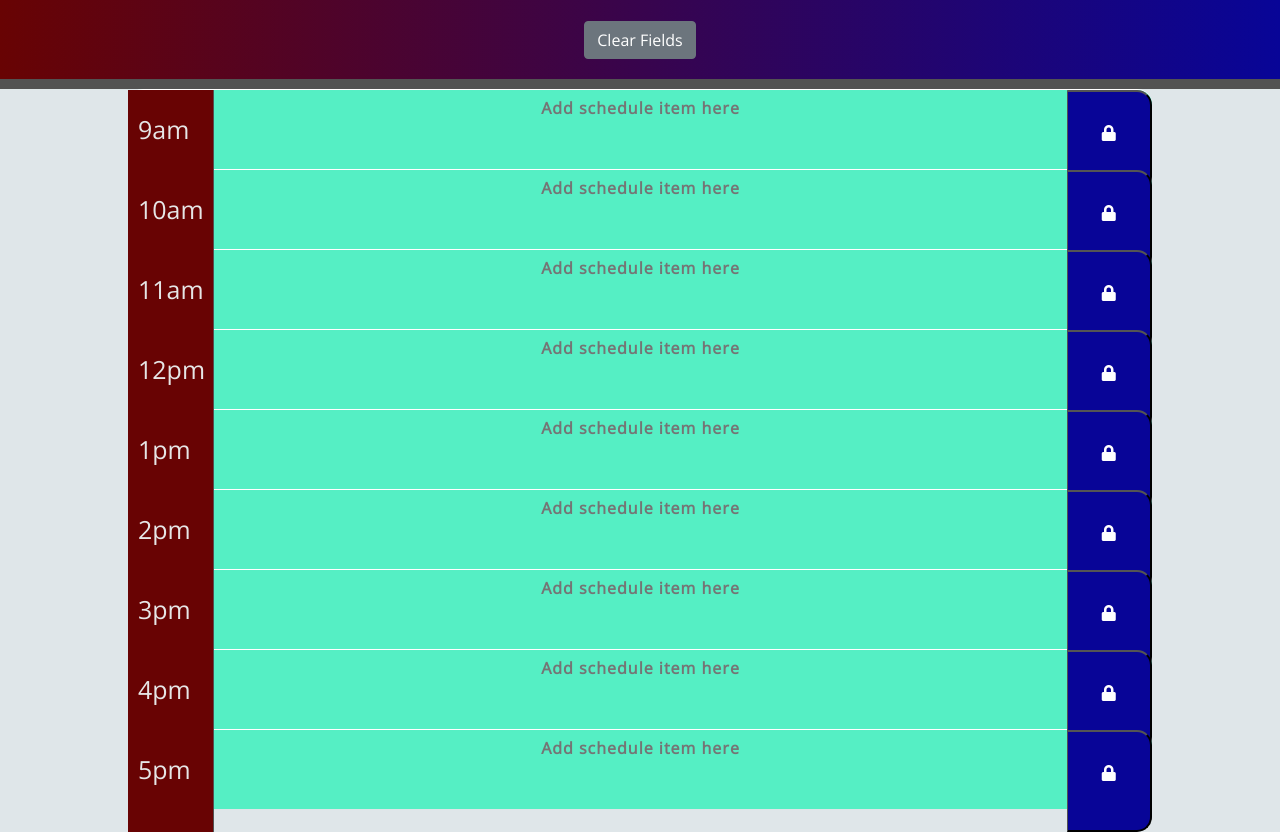
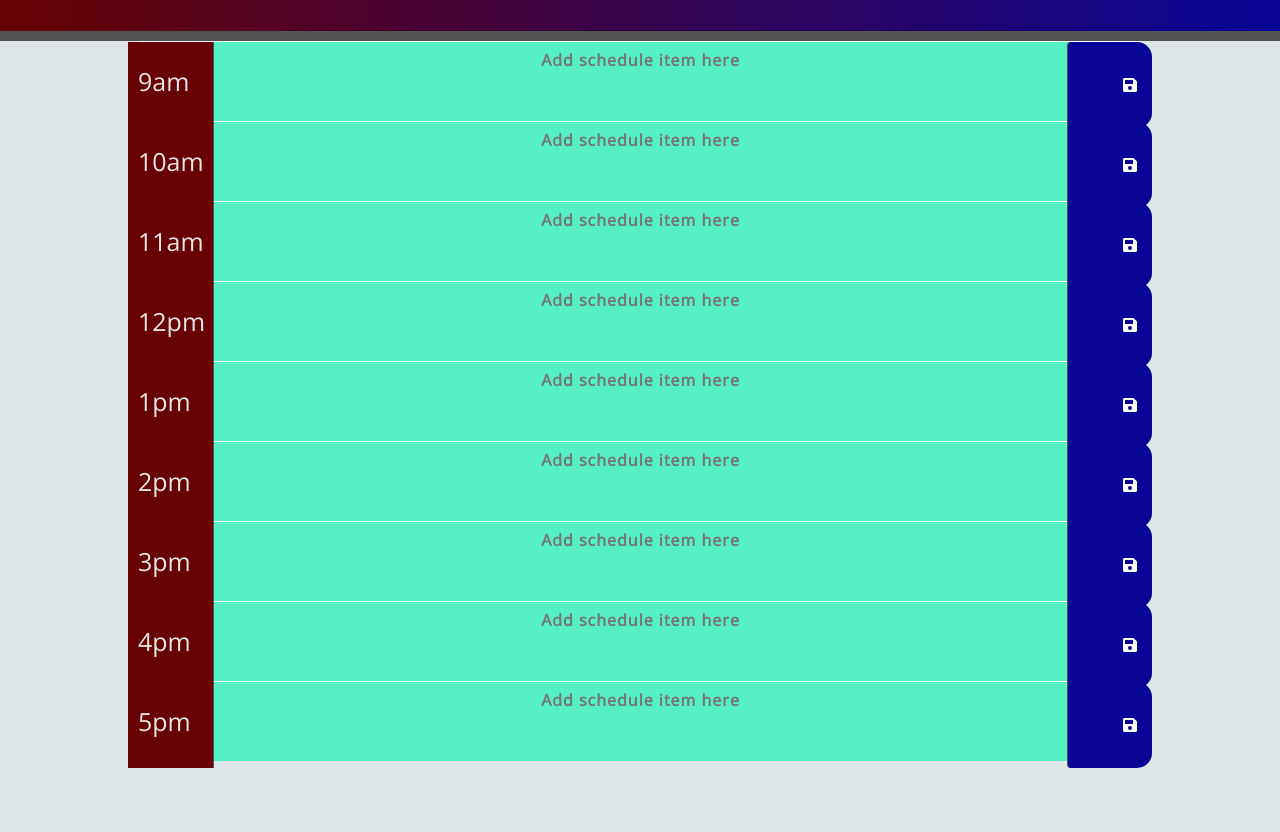
Before and after one commit to scheetzy/challenge--5, a plain HTML site: page index.html in a window 1280 px wide. Shown: the part 197-1029 px from the top of the page. After the commit the page ends 965 px from the top, so only its background shows below. Drawn offline with nearby package versions, Linux system fonts and the light colour scheme.

Commit message:
Update index.html

```diff
--- a/index.html
+++ b/index.html
@@ -25,111 +25,87 @@
 
   <body>
     <header class="jumbotron">
-      <h1 class="display-3">Work Day Scheduler</h1>
-      <p id="currentDay" class="lead display-4"></p>
-      <button id="clearFieldsBtn" type="button" class="btn btn-secondary" aria-label="clear fields button">
-        Clear Fields
-      </button>
+      <h1 align="center" class="display-3">Work Day Scheduler</h1>
+      <p align="center" id="currentDay" class="lead display-4"></p>
     </header>
 
     <div class="container">
       <div id="hour-09" class="row time-div">
         <div class="col-md-1 hour"><span id="9">9am</span></div>
         <textarea class="col-md-10 time-block description" placeholder="Add schedule item here"></textarea>
-        <button class="col-md-1 saveBtn" aria-label="save button 9am">
-          <i class="fas fa-lock">
-
-          </i>
+        <button class="btn saveBtn col-2 col-md-1" aria-label="save">
+          <i class="fas fa-save" aria-hidden="true"></i>
         </button>
       </div>
 
       <div id="hour-10" class="row time-div">
         <div class="col-md-1 hour"><span id="10">10am</span></div>
         <textarea class="col-md-10 time-block description" placeholder="Add schedule item here"></textarea>
-        <button class="col-md-1 saveBtn" aria-label="save button 10am">
-          <i class="fas fa-lock">
-
-          </i>
+        <button class="btn saveBtn col-2 col-md-1" aria-label="save">
+          <i class="fas fa-save" aria-hidden="true"></i>
         </button>
       </div>
 
       <div id="hour-11" class="row time-div">
         <div class="col-md-1 hour"><span id="11">11am</span></div>
         <textarea class="col-md-10 time-block description" placeholder="Add schedule item here"></textarea>
-        <button class="col-md-1 saveBtn" aria-label="save button 11am">
-          <i class="fas fa-lock">
-
-          </i>
+        <button class="btn saveBtn col-2 col-md-1" aria-label="save">
+          <i class="fas fa-save" aria-hidden="true"></i>
         </button>
       </div>
 
       <div id="hour-12" class="row time-div">
         <div class="col-md-1 hour"><span id="12">12pm</span></div>
         <textarea class="col-md-10 time-block description" placeholder="Add schedule item here"></textarea>
-        <button class="col-md-1 saveBtn" aria-label="save button 12pm">
-          <i class="fas fa-lock">
-
-          </i>
+        <button class="btn saveBtn col-2 col-md-1" aria-label="save">
+          <i class="fas fa-save" aria-hidden="true"></i>
         </button>
       </div>
 
       <div id="hour-13" class="row time-div">
         <div class="col-md-1 hour"><span id="13">1pm</span></div>
         <textarea class="col-md-10 time-block description" placeholder="Add schedule item here"></textarea>
-        <button class="col-md-1 saveBtn" aria-label="save button 1pm">
-          <i class="fas fa-lock">
-
-          </i>
+        <button class="btn saveBtn col-2 col-md-1" aria-label="save">
+          <i class="fas fa-save" aria-hidden="true"></i>
         </button>
       </div>
 
       <div id="hour-14" class="row time-div">
         <div class="col-md-1 hour"><span id="14">2pm</span></div>
         <textarea class="col-md-10 time-block description" placeholder="Add schedule item here"></textarea>
-        <button class="col-md-1 saveBtn" aria-label="save button 2pm">
-          <i class="fas fa-lock">
-
-          </i>
+        <button class="btn saveBtn col-2 col-md-1" aria-label="save">
+          <i class="fas fa-save" aria-hidden="true"></i>
         </button>
       </div>
 
       <div id="hour-15" class="row time-div">
         <div class="col-md-1 hour"><span id="15">3pm</span></div>
         <textarea class="col-md-10 time-block description" placeholder="Add schedule item here"></textarea>
-        <button class="col-md-1 saveBtn" aria-label="save button 3pm">
-          <i class="fas fa-lock">
-
-          </i>
+        <button class="btn saveBtn col-2 col-md-1" aria-label="save">
+          <i class="fas fa-save" aria-hidden="true"></i>
         </button>
       </div>
 
       <div id="hour-16" class="row time-div">
         <div class="col-md-1 hour n"><span id="16">4pm</span></div>
         <textarea class="col-md-10 time-block description" placeholder="Add schedule item here"></textarea>
-        <button class="col-md-1 saveBtn" aria-label="save button 4pm">
-          <i class="fas fa-lock">
-
-          </i>
+        <button class="btn saveBtn col-2 col-md-1" aria-label="save">
+          <i class="fas fa-save" aria-hidden="true"></i>
         </button>
       </div>
 
       <div id="hour-17" class="row time-div">
         <div class="col-md-1 hour"><span id="17">5pm</span></div>
         <textarea class="col-md-10 time-block description" placeholder="Add schedule item here"></textarea>
-        <button class="col-md-1 saveBtn" aria-label="save button 5pm">
-          <i class="fas fa-lock">
-
-          </i>
-        </button>
+        <button class="btn saveBtn col-2 col-md-1" aria-label="save">
+          <i class="fas fa-save" aria-hidden="true"></i>
       </div>
     </div>
 
-    <script
-      src="https://cdnjs.cloudflare.com/ajax/libs/jquery/3.6.0/jquery.min.js"
-      integrity="sha512-894YE6QWD5I59HgZOGReFYm4dnWc1Qt5NtvYSaNcOP+u1T9qYdvdihz0PPSiiqn/+/3e7Jo4EaG7TubfWGUrMQ=="
-      crossorigin="anonymous"
-      referrerpolicy="no-referrer"
-    ></script>
+    <script src="https://cdnjs.cloudflare.com/ajax/libs/jquery/3.2.1/jquery.min.js"></script>
+    <script src="https://cdn.jsdelivr.net/npm/dayjs@1.11.3/dayjs.min.js"
+    integrity="sha256-iu/zLUB+QgISXBLCW/mcDi/rnf4m4uEDO0wauy76x7U="
+    crossorigin="anonymous"></script>
     <script src="script.js"></script>
   </body>
 </html>
```
